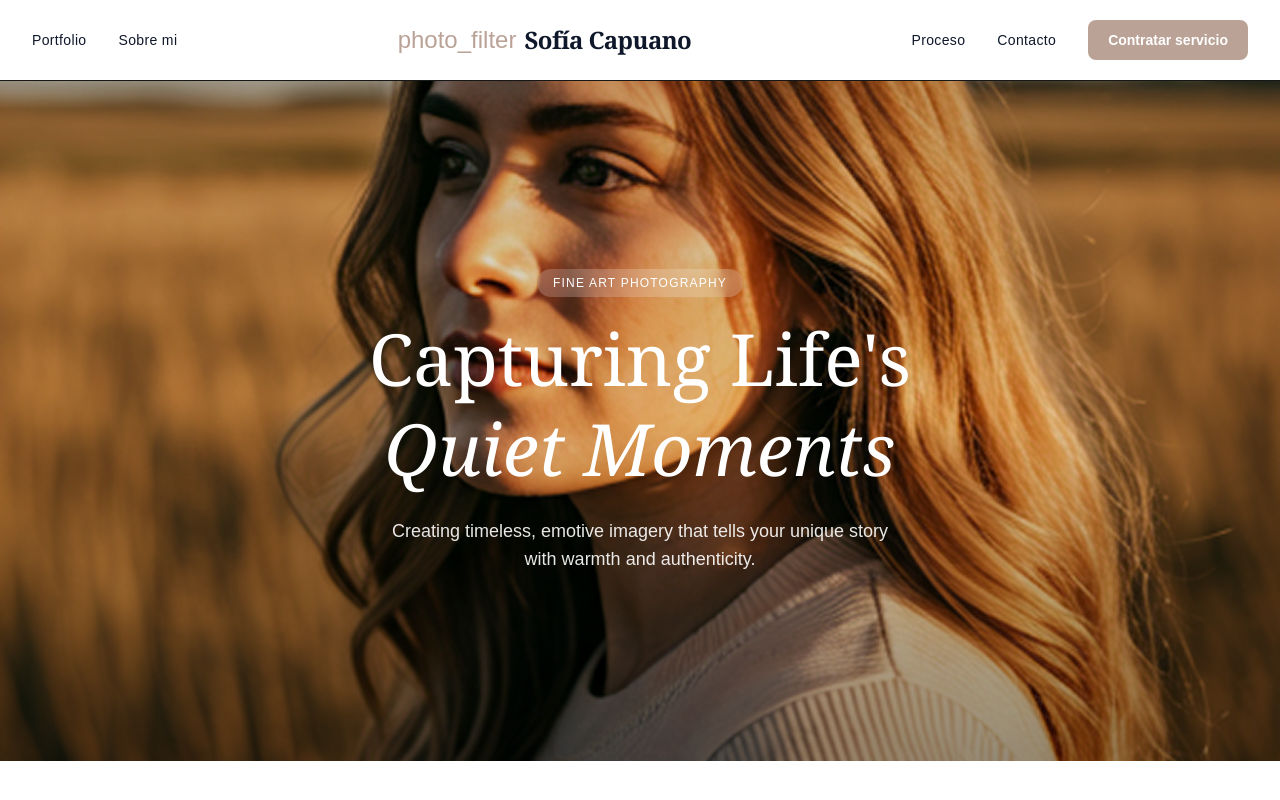
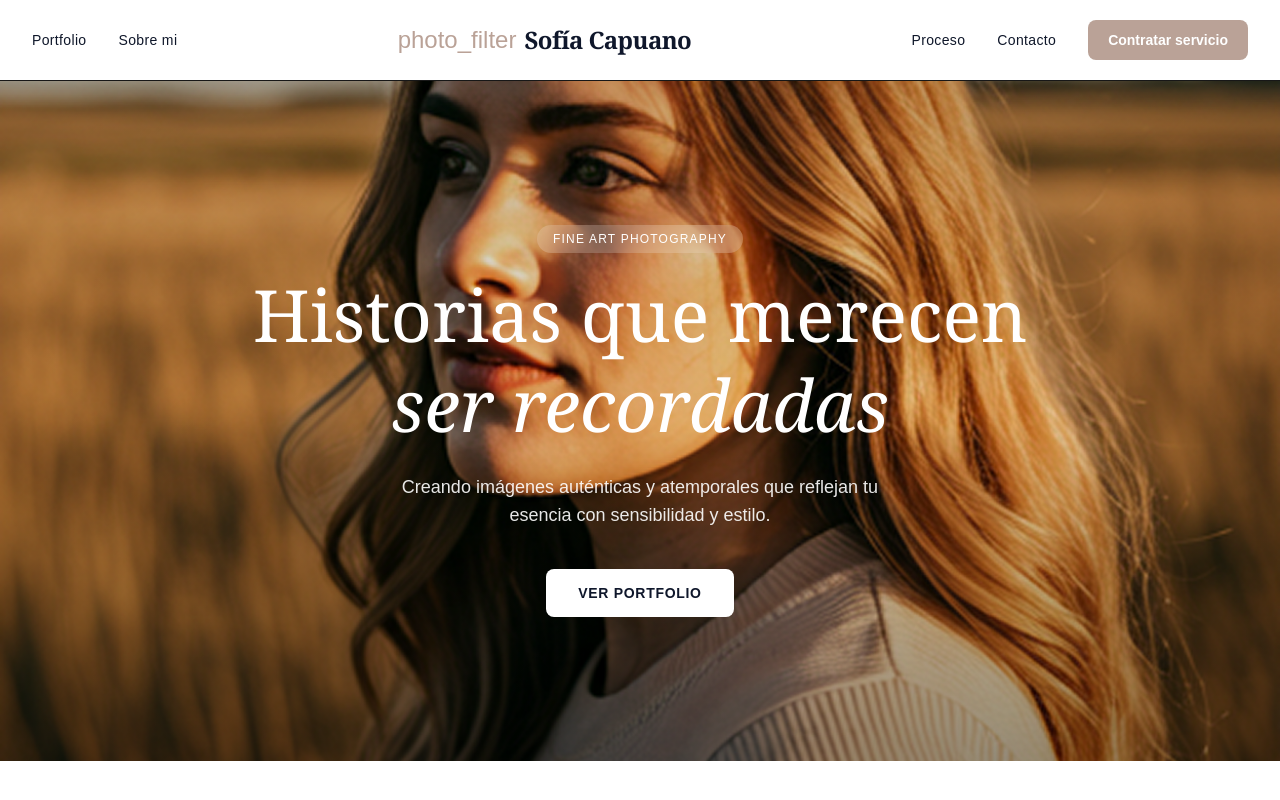
Before and after one commit to laupommares/photographer-landing-nextjs, a Next.js app: page / in a window 1280 px wide. Shown: the top 800 px of the page. Built offline with nearby package versions, Linux system fonts and the light colour scheme.

Commit message:
Hero text

```diff
--- a/src/components/home/Hero.tsx
+++ b/src/components/home/Hero.tsx
@@ -1,6 +1,9 @@
 import Image from "next/image"
+import { dictionary } from "@/lib/dictionary";
 
 export default function Hero() {
+  const t = dictionary.es;
+
   return (
     <section className="relative h-[85vh] w-full overflow-hidden">
       <Image
@@ -19,13 +22,18 @@ export default function Hero() {
         </span>
 
         <h1 className="font-serif text-5xl md:text-7xl leading-tight">
-          Capturing Life's <br />
-          <span className="italic">Quiet Moments</span>
+          {t.hero.title1} <br/>
+          <span className="italic">{t.hero.title2}</span>
         </h1>
 
-        <p className="mt-6 max-w-lg text-lg text-white/90">
-          Creating timeless, emotive imagery that tells your unique story with warmth and authenticity.
+        <p className="mt-6 mb-10 max-w-lg text-lg text-white/90">
+          {t.hero.subtitle}
         </p>
+        <div className="flex flex-col gap-4 sm:flex-row">
+            <button className="rounded-lg bg-white px-8 py-3.5 text-sm font-bold uppercase tracking-wider text-slate-900 transition-all hover:bg-sand hover:shadow-lg">
+            {t.hero.cta}
+            </button>
+        </div>
       </div>
     </section>
   )
--- a/src/components/layout/ Header.tsx
+++ b/src/components/layout/ Header.tsx
@@ -1,6 +1,4 @@
 import { dictionary } from "@/lib/dictionary";
-
-
 import Link from "next/link";
 
 export default function Header() {
--- a/src/lib/dictionary.ts
+++ b/src/lib/dictionary.ts
@@ -7,8 +7,10 @@ export const dictionary = {
             cta: "Contratar servicio",
         },
         hero: {
-            title: "Capturando momentos únicos",
-            cta: "Reservar sesión",
+            title1: "Historias que merecen",
+            title2: "ser recordadas",
+            subtitle: "Creando imágenes auténticas y atemporales que reflejan tu esencia con sensibilidad y estilo.",
+            cta: "Ver portfolio",
         },
     },
     en: {
@@ -19,8 +21,10 @@ export const dictionary = {
             cta: "Book a session"
         },
         hero: {
-            title: "Capturing timeless moments",
-            cta: "Book a session",
+            title1: "Capturing timeless moments",
+            title2: "Capturing timeless moments",
+            subtitle: "",
+            cta: "VIew portfolio",
         },
     },
 };
```
